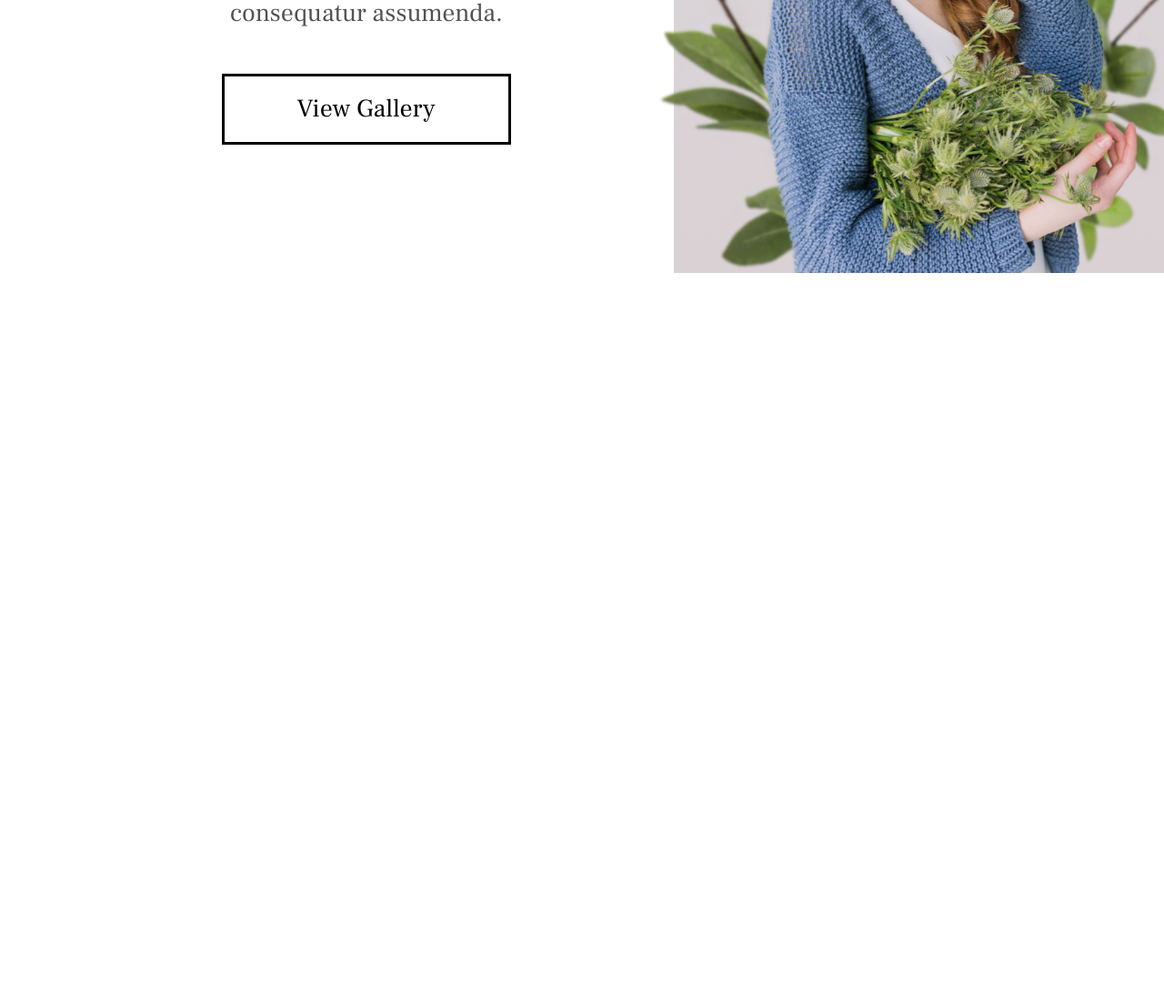
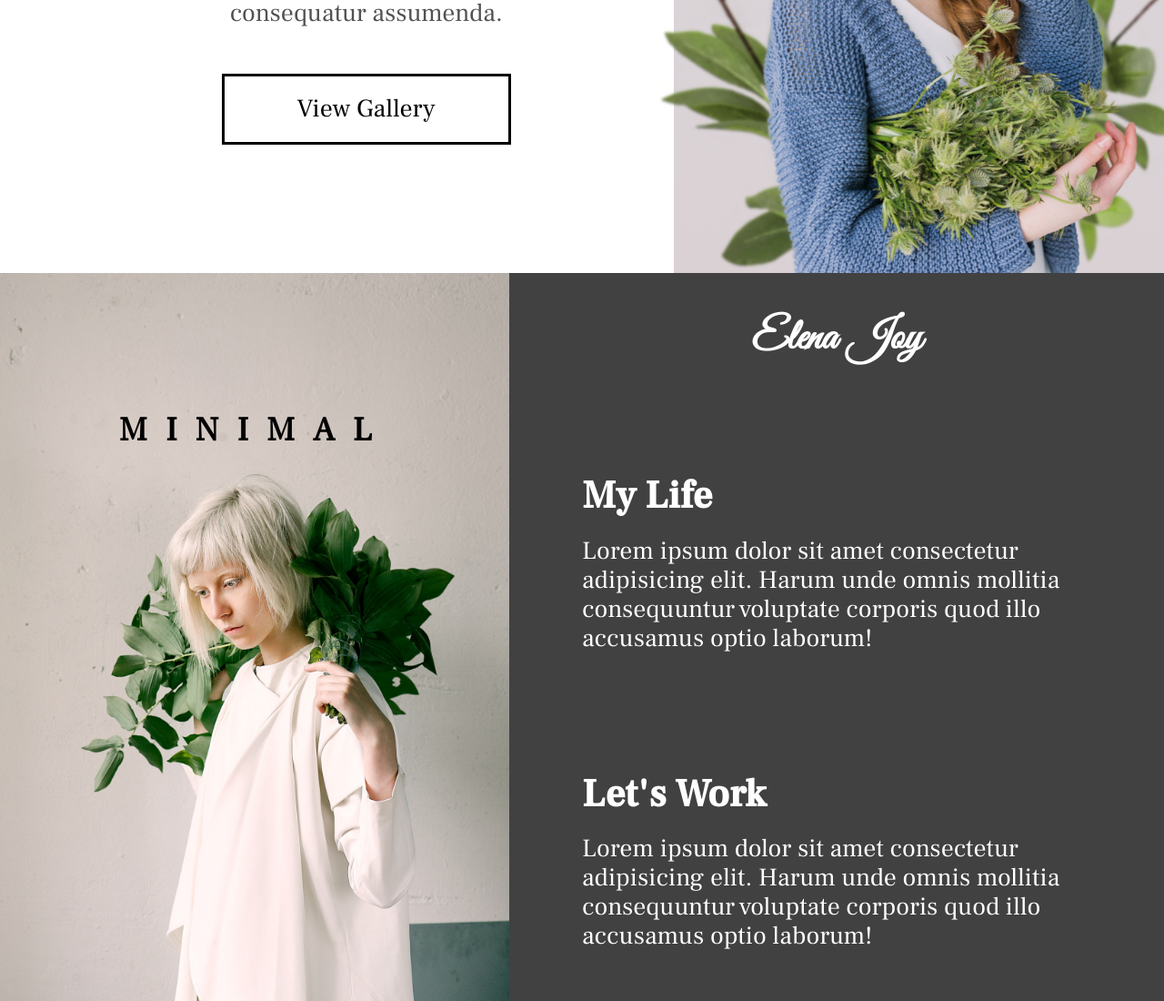
Before and after one commit to annasirenko/Elena-Joy-Photographer, a plain HTML site: page index.html in a window 1280 px wide. Shown: the part 500-1600 px from the top of the page at 91% size. Before the commit the page ends 800 px from the top, so only its background shows below. Drawn offline with Linux system fonts and the light colour scheme.

Commit message:
add about section

```diff
--- a/index.html
+++ b/index.html
@@ -53,6 +53,31 @@
           <img src="./img/plant2.png" alt="" class="plant2 plant" />
         </div>
       </section>
+      <section id="about">
+        <div class="about_img">
+          <h5>MINIMAL</h5>
+          <img src="./img/about-image.png" alt="porttrait-picture" />
+        </div>
+        <div class="about_desc">
+          <h2>Elena Joy</h2>
+          <div class="about_desc-life">
+            <h3>My Life</h3>
+            <p>
+              Lorem ipsum dolor sit amet consectetur adipisicing elit. Harum
+              unde omnis mollitia consequuntur voluptate corporis quod illo
+              accusamus optio laborum!
+            </p>
+          </div>
+          <div class="about_desc-work">
+            <h3>Let's Work</h3>
+            <p>
+              Lorem ipsum dolor sit amet consectetur adipisicing elit. Harum
+              unde omnis mollitia consequuntur voluptate corporis quod illo
+              accusamus optio laborum!
+            </p>
+          </div>
+        </div>
+      </section>
     </main>
   </body>
 </html>
--- /dev/null
+++ b/styles/sections/about.scss
@@ -0,0 +1,42 @@
+#about {
+  min-height: 100vh;
+  display: flex;
+  flex-wrap: wrap;
+}
+.about {
+  &_desc {
+    background: $gray;
+    color: #fff;
+    @include flex;
+    flex: 2 1 40rem;
+    justify-content: space-around;
+    & h2 {
+      padding: 2rem;
+      font-family: "Vibes";
+    }
+    & h3 {
+      padding: 2rem 0;
+      font-family: "Ruhl Medium";
+    }
+    & div {
+      padding: 3rem 8rem;
+      @include phones {
+        padding: 3rem 3rem;
+      }
+    }
+  }
+  &_img {
+    flex: 1 1 40rem;
+    position: relative;
+    & h5 {
+      position: absolute;
+      letter-spacing: 2rem;
+      top: 20%;
+      left: 50%;
+      transform: translate(-50%, -20%);
+    }
+    & img {
+      object-fit: cover;
+    }
+  }
+}
--- a/styles/style.scss
+++ b/styles/style.scss
@@ -4,3 +4,4 @@
 @import "./layout/base.scss";
 @import "./sections/navigation.scss";
 @import "./sections/hero.scss";
+@import "./sections/about.scss";
```
Also changed, not shown: styles/style.css, 1 other file.
